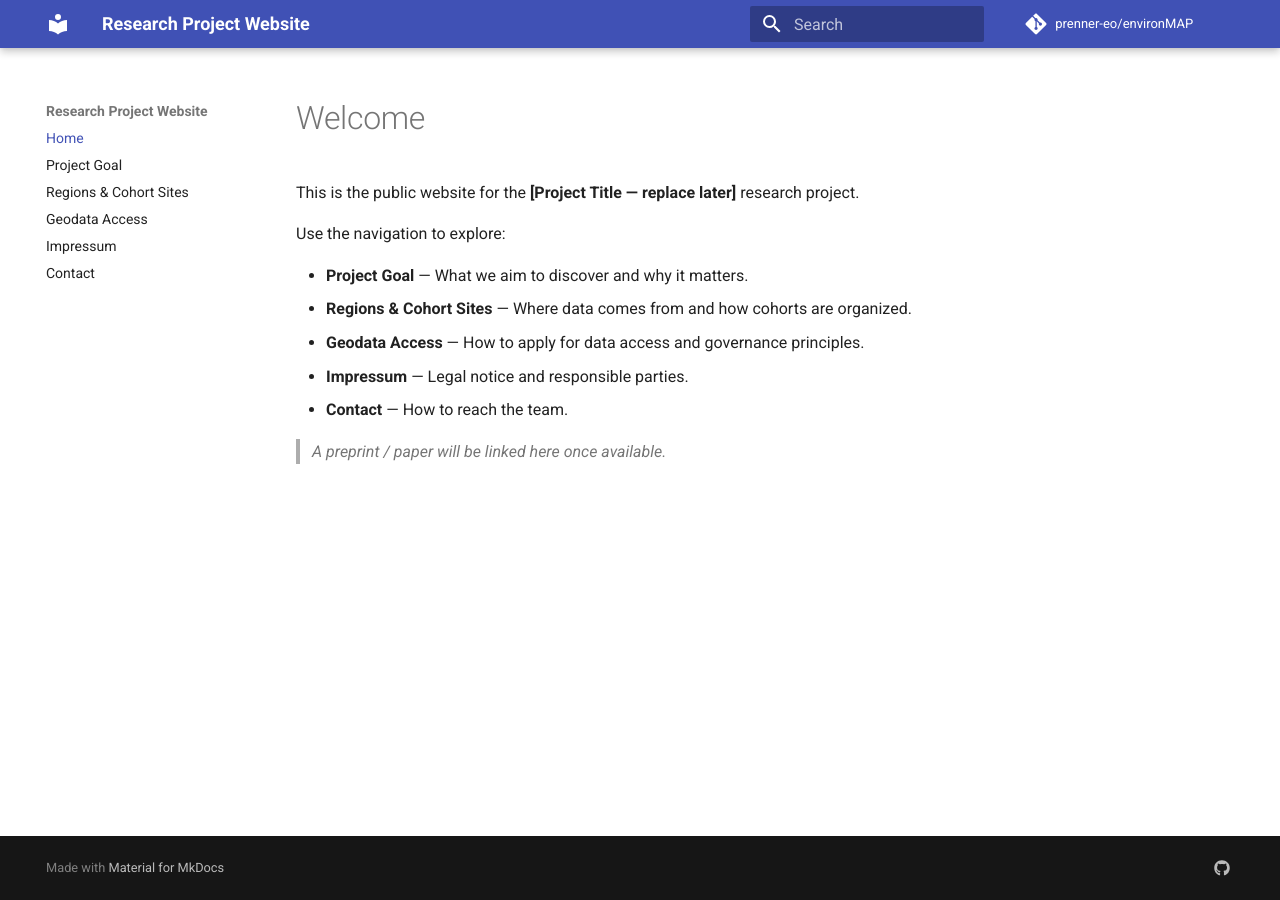
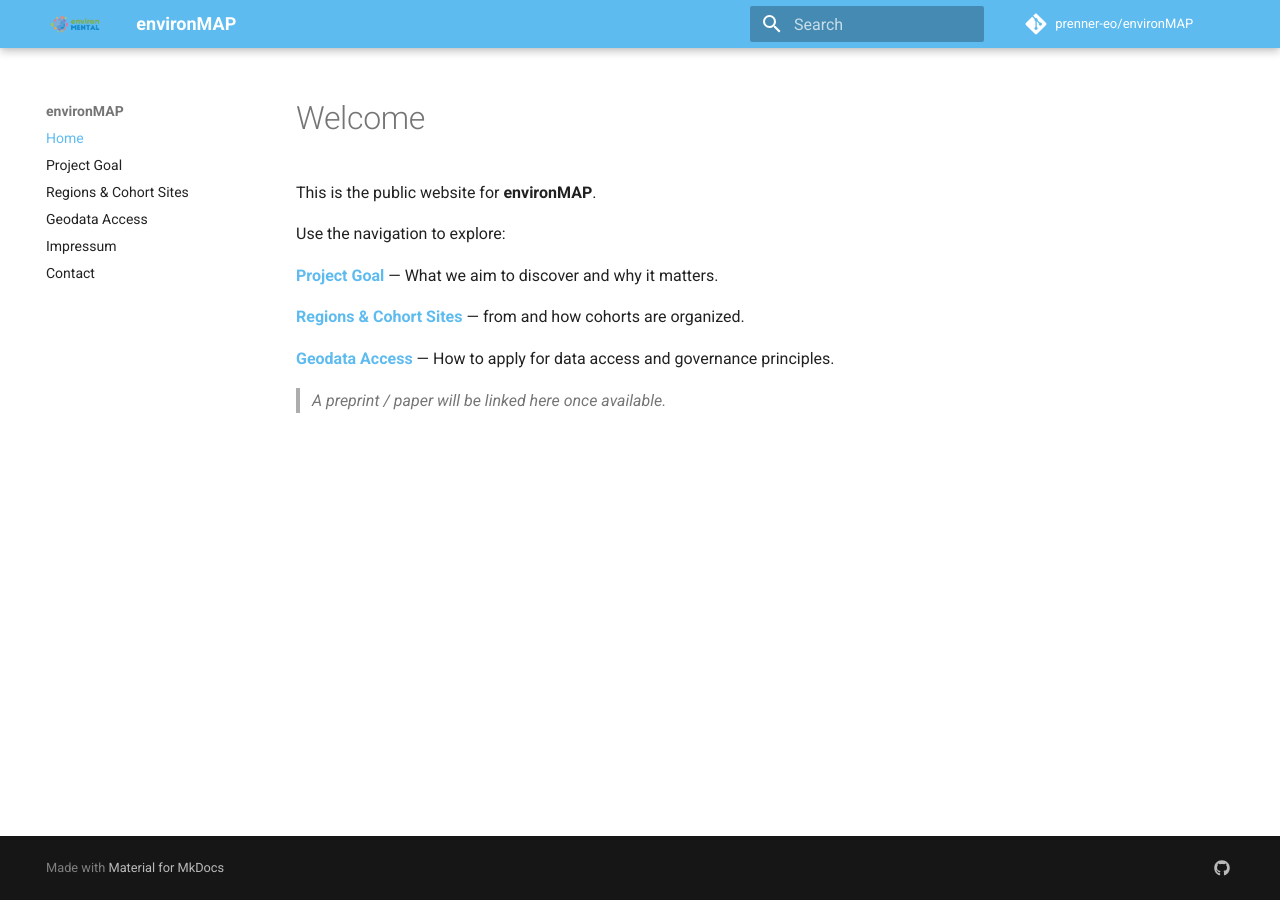
Before and after one commit to prenner-eo/environMAP, an MkDocs documentation site: the page built from docs/index.md, in a window 1280 px wide. Built offline with MkDocs 1.6.1 and Material for MkDocs 9.7.7, drawn with Linux system fonts in a browser that asks for light colours; comment, search, counter and statistics services are not loaded.

Commit message:
CSS, Update; Figures

```diff
--- /dev/null
+++ b/docs/assets/overrides.css
@@ -0,0 +1,11 @@
+:root {
+  --md-primary-fg-color:        #5EBBF0;
+  --md-primary-fg-color--light: #5EBBF0;
+  --md-primary-fg-color--dark:  #5EBBF0;
+  --md-accent-fg-color:         #BDDD6D;
+}
+@media (prefers-color-scheme: dark) {
+  :root {
+    --md-primary-fg-color: #5EBBF0;
+  }
+}
--- a/docs/index.md
+++ b/docs/index.md
@@ -1,17 +1,17 @@
 # Welcome
 
 
-This is the public website for the **[Project Title — replace later]** research project.
+This is the public website for **environMAP**.
 
 
 Use the navigation to explore:
 
 
-- **Project Goal** — What we aim to discover and why it matters.
-- **Regions & Cohort Sites** — Where data comes from and how cohorts are organized.
-- **Geodata Access** — How to apply for data access and governance principles.
-- **Impressum** — Legal notice and responsible parties.
-- **Contact** — How to reach the team.
+[**Project Goal**](project-goal.md) — What we aim to discover and why it matters.
+
+[**Regions & Cohort Sites**](regions-and-cohorts.md) —  from and how cohorts are organized.
+
+[**Geodata Access**](geodata-access.md) — How to apply for data access and governance principles.
 
 
 > *A preprint / paper will be linked here once available.*
--- a/mkdocs.yml
+++ b/mkdocs.yml
@@ -1,5 +1,5 @@
-site_name: Research Project Website
-site_url: https://prenner-eo.github.io/environMAP
+site_name: environMAP
+site_url: https://prenner-eo.github.io/environMAP/
 repo_url: https://github.com/prenner-eo/environMAP
 repo_name: prenner-eo/environMAP
 
@@ -13,6 +13,8 @@ nav:
 
 theme:
   name: material
+  logo: assets/images/environmental-logo-color.png
+  favicon: assets/images/environmental-logo-color.png
   features:
     - navigation.instant
     - navigation.tracking
@@ -32,3 +34,6 @@ extra:
     - icon: fontawesome/brands/github
       link: https://github.com/prenner-eo
       name: GitHub
+
+extra_css:
+  - assets/overrides.css
```
Also changed, not shown: docs/regions-and-cohorts.md (+9 -2 lines), docs/assets/images/environmental-logo-color.png (added), 1 other file.
